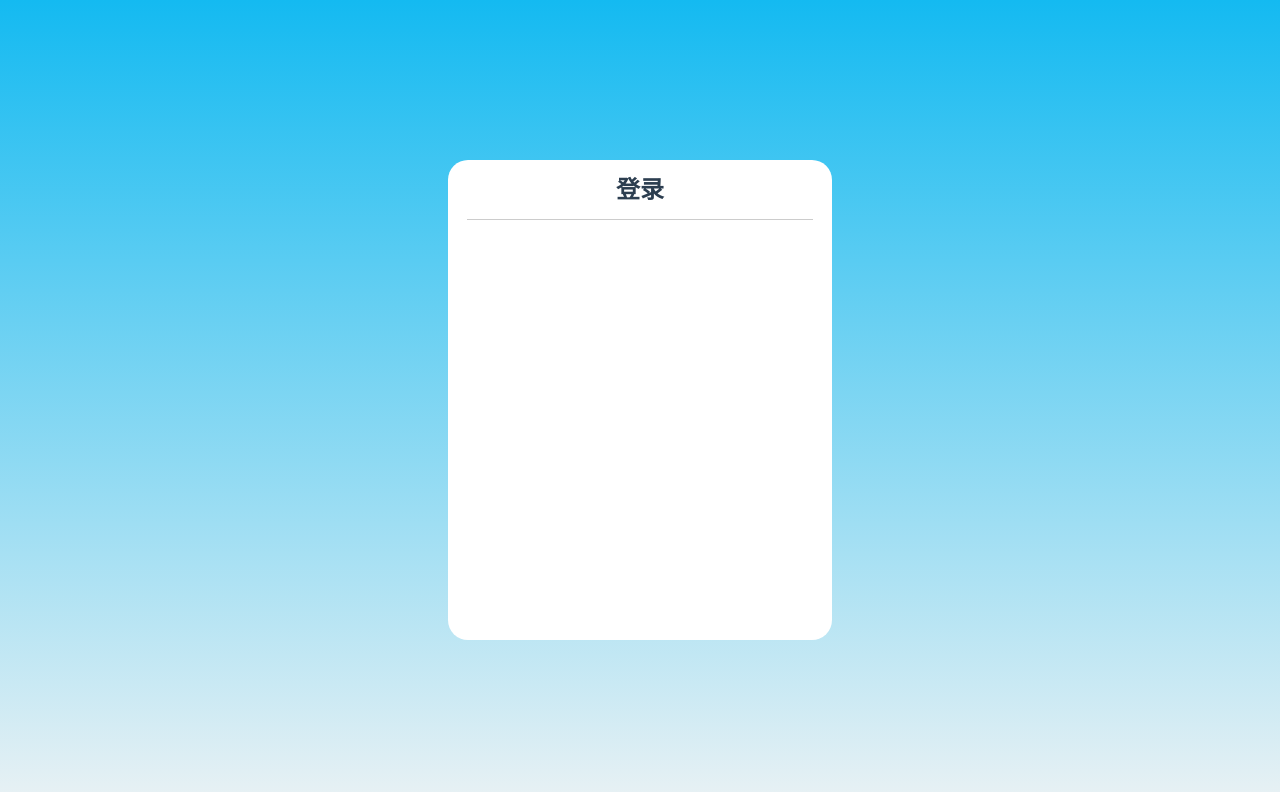
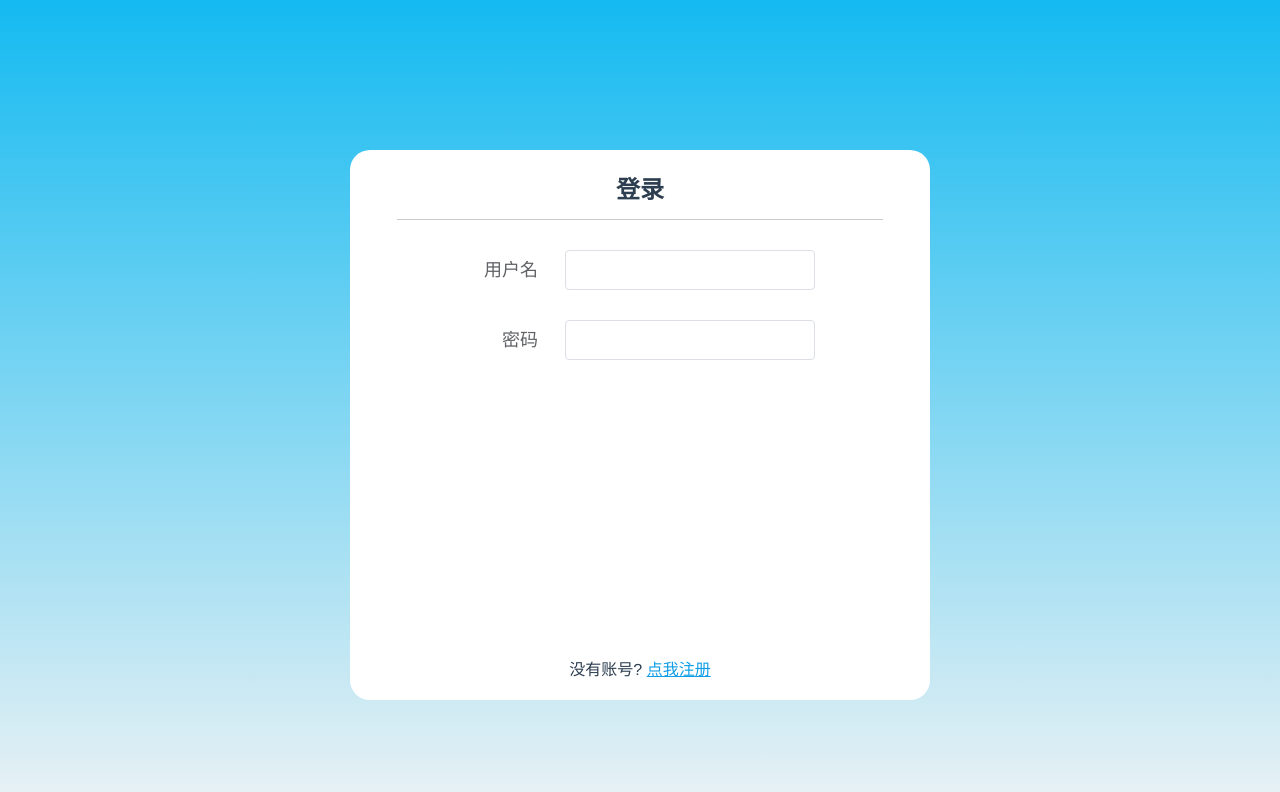
Before and after one commit to luoweida04/iot_structure, a Vue app: page /#/login in a window 1280 px wide. Shown: the top 792 px of the page. Built offline with nearby package versions, Linux system fonts and the light colour scheme.

Commit message:
登录注册初步

```diff
--- a/package.json
+++ b/package.json
@@ -8,6 +8,7 @@
     "lint": "vue-cli-service lint"
   },
   "dependencies": {
+    "axios": "^1.3.5",
     "core-js": "^3.8.3",
     "element-ui": "^2.15.13",
     "vue": "^2.6.14",
--- a/src/main.js
+++ b/src/main.js
@@ -1,7 +1,8 @@
 import Vue from 'vue'
 import App from './App.vue'
 import router from '@/router'
-import { Row, Col, Button, Tree, Select, Option, Table, TableColumn} from 'element-ui';
+import axios from 'axios'
+import { Row, Col, Button, Tree, Select, Option, Table, TableColumn, Form, FormItem, Input} from 'element-ui';
 
 Vue.config.productionTip = false
 
@@ -13,6 +14,12 @@ Vue.use(Select)
 Vue.use(Option)
 Vue.use(Table)
 Vue.use(TableColumn)
+Vue.use(Form)
+Vue.use(FormItem)
+Vue.use(Input)
+
+axios.defaults.baseURL = 'http://...'
+Vue.prototype.$http = axios
 
 new Vue({
   router,
--- a/src/views/login.vue
+++ b/src/views/login.vue
@@ -1,7 +1,46 @@
 <template>
   <div class="bg">
-    <div class="dialog">
+    <div class="dialog" v-if="isLogin">
       <div class="top">登录</div>
+      <div class="cont">
+        <el-form ref="form" :model="loginForm" label-width="80px">
+          <el-form-item label="用户名">
+            <el-input v-model="loginForm.username"></el-input>
+          </el-form-item>
+          <el-form-item label="密码">
+            <el-input v-model="loginForm.password" show-password></el-input>
+          </el-form-item>
+        </el-form>
+      </div>
+      <span class="toRegister"
+        >没有账号? <a @click="toRegister">点我注册</a></span
+      >
+    </div>
+    <div class="dialog" v-if="!isLogin">
+      <div class="top">注册</div>
+      <div class="cont">
+        <el-form ref="form" :model="registerForm" label-width="80px">
+          <el-form-item label="用户名">
+            <el-input v-model="registerForm.username"></el-input>
+          </el-form-item>
+          <el-form-item label="密码">
+            <el-input v-model="registerForm.password" show-password></el-input>
+          </el-form-item>
+          <el-form-item label="确认密码">
+            <el-input
+              v-model="registerForm.rePassword"
+              show-password
+            ></el-input>
+          </el-form-item>
+          <el-form-item label="验证码">
+            <el-input v-model="registerForm.checkCode"></el-input>
+          </el-form-item>
+        </el-form>
+      </div>
+      <div class="btns">
+        <el-button type="info" @click="cancelRes">取消</el-button>
+        <el-button type="primary" @click="register">注册</el-button>
+      </div>
     </div>
   </div>
 </template>
@@ -10,11 +49,53 @@ export default {
   name: "viewLogin",
   components: {},
   data() {
-    return {};
+    return {
+      isLogin: true,
+      loginForm: {
+        username: "",
+        password: "",
+      },
+      registerForm: {
+        username: "",
+        password: "",
+        rePassword: "",
+        checkCode: "",
+      },
+    };
+  },
+  methods: {
+    toRegister() {
+      this.isLogin = !this.isLogin;
+    },
+    register() {
+
+    },
+    cancelRes (){
+      this.isLogin = !this.isLogin
+    }
+    // async name() {
+    //   //async  await  是解决异步的一种方案，必须要加，但是原生封装就不用
+    //   const { data: res } = await this.$http.get("/tabbar");
+    //   this.data = res;
+    // },
   },
 };
 </script>
 <style lang="scss">
+* {
+  box-sizing: border-box;
+}
+.el-input {
+  width: 250px;
+}
+.el-form-item {
+  width: 380px;
+  margin: 30px auto;
+  .el-form-item__label {
+    width: 100px !important;
+    font-size: 18px;
+  }
+}
 .bg {
   width: 100vw;
   height: 100vh;
@@ -25,11 +106,14 @@ export default {
   );
   overflow: hidden;
   .dialog {
-    width: 30%;
-    height: 60vh;
-    margin: 20vh auto;
+    position: relative;
+    width: 580px;
+    height: 550px;
+    margin: 150px auto;
     background-color: #fff;
     border-radius: 20px;
+    padding: 20px;
+    padding-top: 10px;
     .top {
       width: 90%;
       height: 60px;
@@ -39,6 +123,26 @@ export default {
       border-bottom: 1px solid #ccc;
       margin: auto;
     }
+    .cont {
+      // position: relative;
+    }
+    .toRegister {
+      position: absolute;
+      bottom: 20px;
+      transform: translateX(-50%);
+      a {
+        color: rgb(15, 158, 230);
+        text-decoration: underline;
+        cursor: pointer;
+      }
+    }
+    .btns {
+      display: flex;
+      justify-content: space-around;
+      width: 80%;
+      margin: auto;
+      margin-top: 60px;
+    }
   }
 }
 </style>
```
Also changed, not shown: 1 other file (tests, documents, lock files or other folders).
